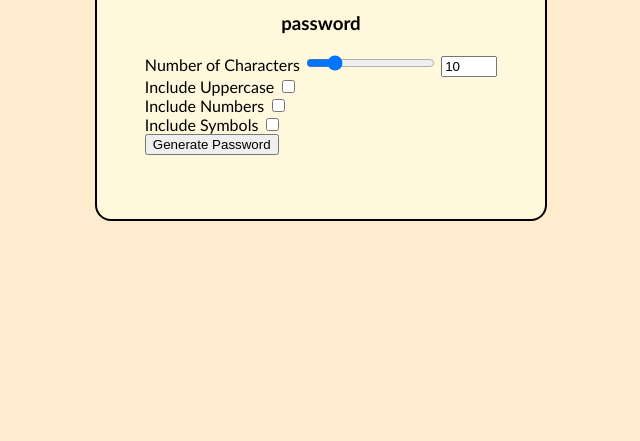
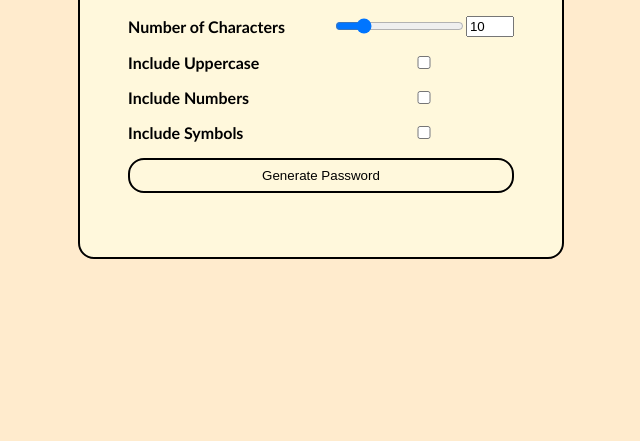
Before and after one commit to anaurruti6/passwordGenerator, a website built with Vite: page index.html in a window 1280 px wide. Shown: the part 359-800 px from the top of the page, without its empty margins (319-959 px from the left). Built offline with nearby package versions, Linux system fonts and the light colour scheme.

Commit message:
style container

```diff
--- a/index.css
+++ b/index.css
@@ -25,10 +25,57 @@ body {
     display: grid;
     grid-template-columns: auto auto;
     row-gap: 1rem;
+    column-gap: 3rem;
+    justify-content: center;
+    align-items: center;
 }
 
+.title {
+    margin: 0;
+    text-align: center;
+}
 
+label {
+    font-weight: bold;
+}
 
+.charAmountContainer {
+    display: flex;
+    align-items: center;
+}
+
+.number-input {
+    width: 3rem;
+
+}
+
+.password-display {
+    background-color: white;
+    color: black;
+    padding: 1rem;
+    border: 1px solid #333;
+    height: 2rem;
+    width: 350px;
+    display: flex;
+    justify-content: center;
+    align-items: center;
+    word-break: break-all;
+    border-radius: .5rem;
+}
+
+.btn {
+    grid-column: span 2;
+    background-color: transparent;
+    border: 2px solid BLACK;
+    color: black;
+    padding: .5rem 1rem;
+    cursor: pointer;
+    border-radius: 1rem;
+}
+
+btn:hover {
+    background-color: #FFFFFFF3
+}
 
 /*
 body {
--- a/index.html
+++ b/index.html
@@ -9,31 +9,27 @@
     </head>
     <body>
         <div class = "container">
-            <h1>Password Generator</h1>
-            <h3>password</h3>
-            <form>
-                <div>
+            <h1 class = "title">Password Generator</h1>
+            <h3 class = "password-display">password</h3>
+            <form class = "form">
                 <label for = "characterAmountNumber">Number of Characters</label>
+                <div class = "charAmountContainer">
                     <input type="range" min = "1" max = "50" value = "10" id = "charAmountRange">
-                <input type = "number" min = "1" max = "50" value = "10" id = "charAmountNumber">
+                    <input class = "number-input" type = "number" min = "1" max = "50" value = "10" id = "charAmountNumber">
                 </div>
 
-                <div>
                     <label for = "">Include Uppercase</label>
                     <input type = "checkbox" id = "includeUpperCase">
-                </div>
 
-                <div>
                     <label for = "includeNumbers">Include Numbers</label>
                     <input type = "checkbox" id = "includeNumbers">
-                </div>
 
-                <div>
+
                     <label for = "includeSymbols">Include Symbols</label>
                     <input type = "checkbox" id = "includeSymbols">
-            </div>
 
-                <button type = "submit">Generate Password</button>
+
+                <button type = "submit" class = "btn">Generate Password</button>
             </form>
         </div>
 
```
Lines whose indentation alone changed are shown as unchanged.
